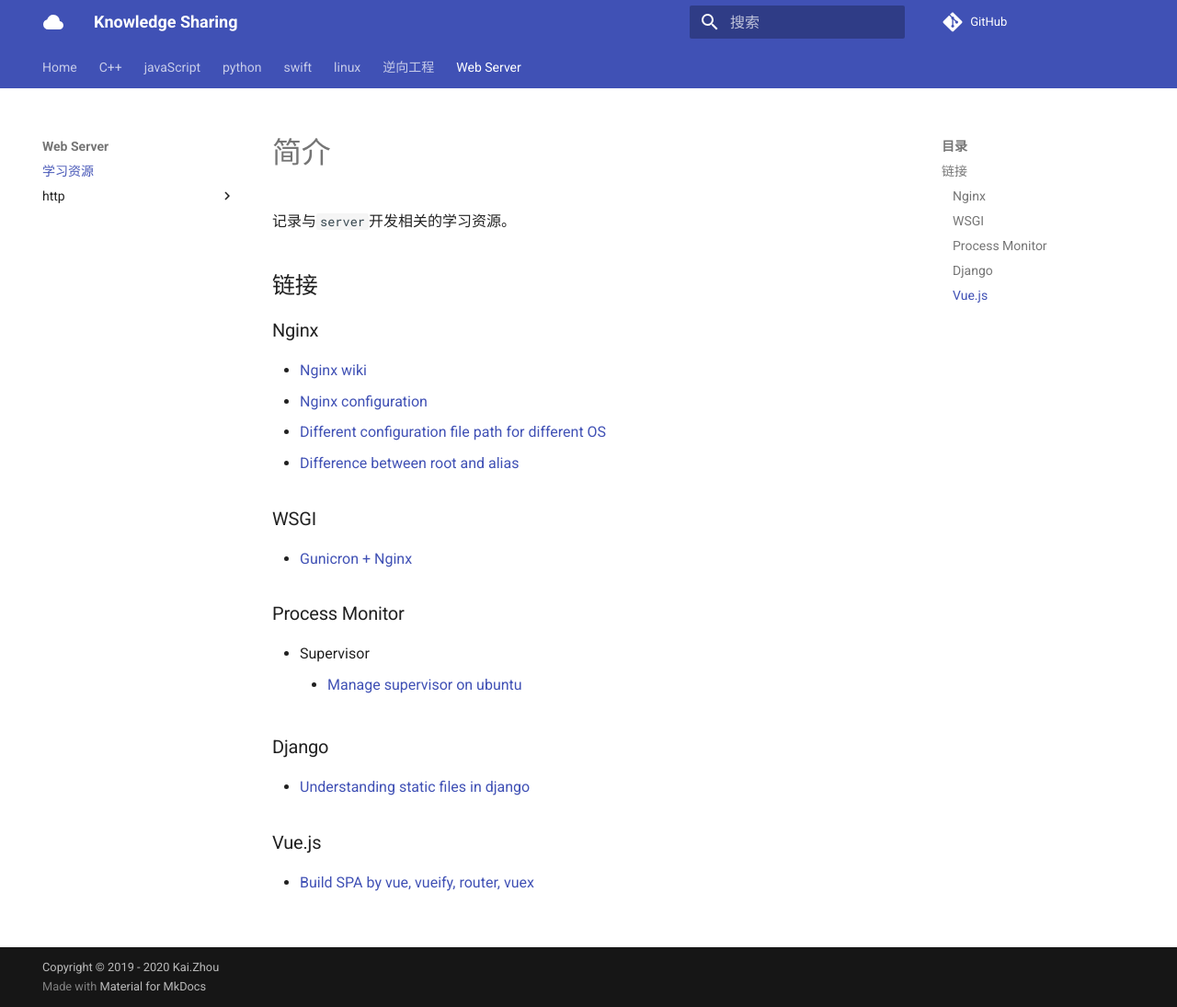
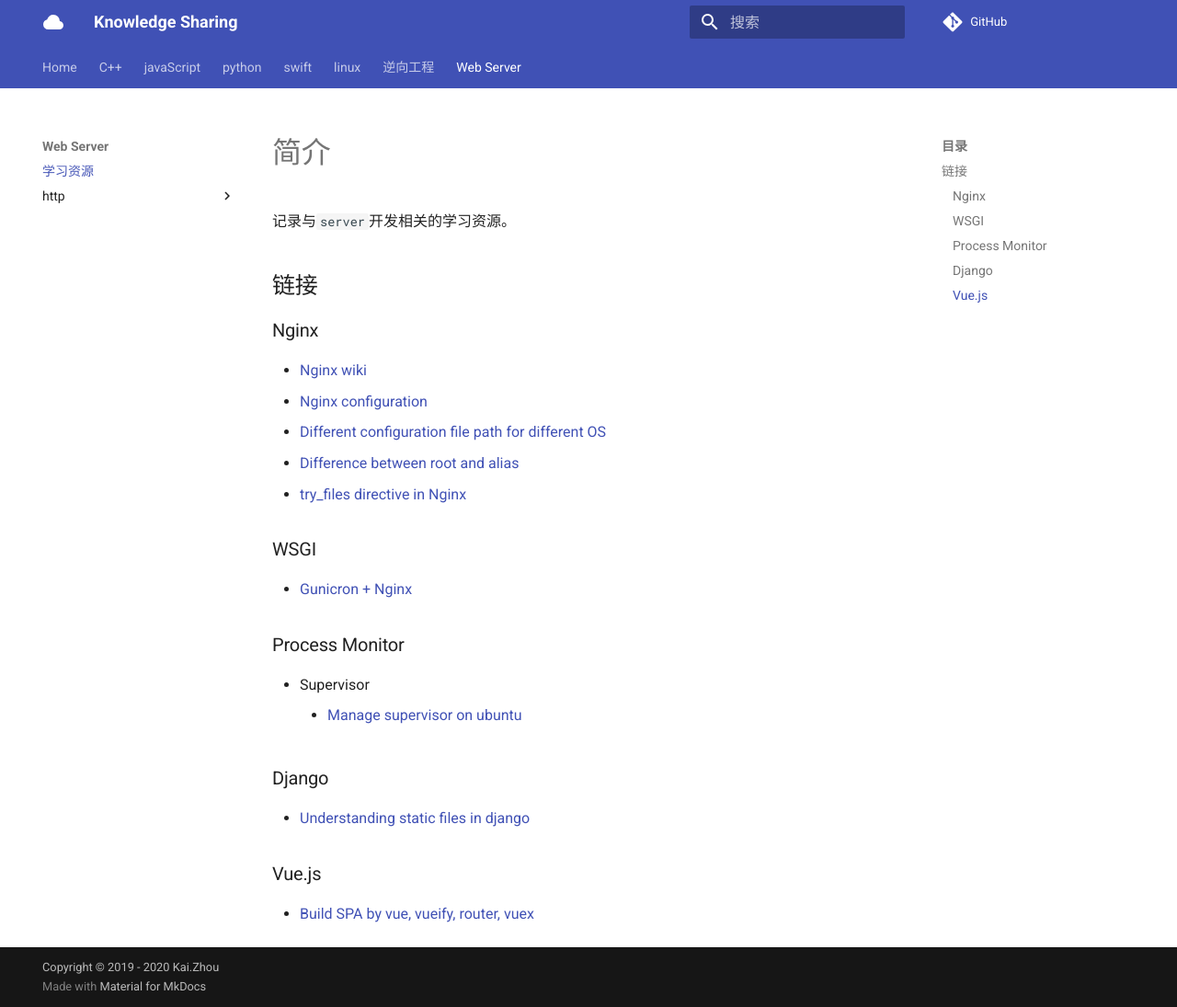
Before and after one commit to zhoukaidev/ks_blog, an MkDocs documentation site: the page built from docs/server/trainingResource.md, in a window 1280 px wide and 1095 px high. Shown: the whole window at 92% size. Built offline with MkDocs 1.6.1 and Material for MkDocs 9.7.7, drawn with Linux system fonts in a browser that asks for light colours; comment, search, counter and statistics services are not loaded.

Commit message:
Update trainingResource.md

```diff
--- a/docs/server/trainingResource.md
+++ b/docs/server/trainingResource.md
@@ -10,6 +10,7 @@
 * [Nginx configuration](https://medium.com/@jgefroh/a-guide-to-using-nginx-for-static-websites-d96a9d034940)
 * [Different configuration file path for different OS](https://www.linode.com/docs/web-servers/nginx/how-to-configure-nginx/#server-blocks)
 * [Difference between root and alias](https://www.techcoil.com/blog/understanding-the-difference-between-the-root-and-alias-directives-in-nginx/)
+* [try_files directive in Nginx](https://docs.nginx.com/nginx/admin-guide/web-server/serving-static-content/)
 
 ### WSGI
 
```
